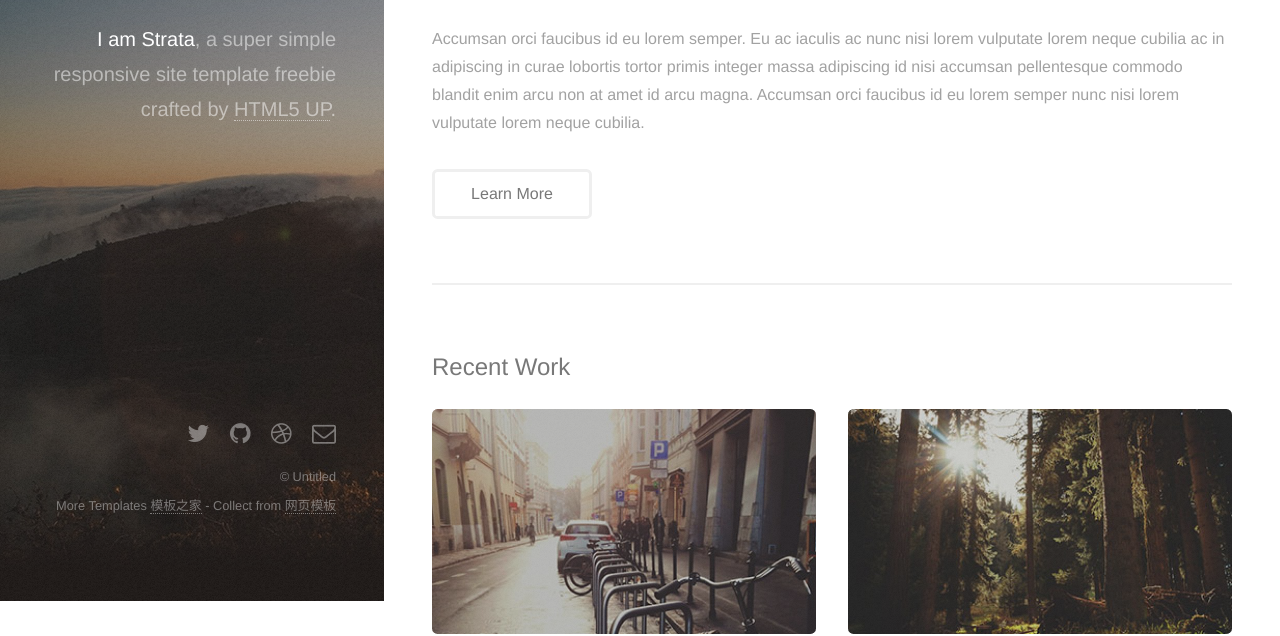
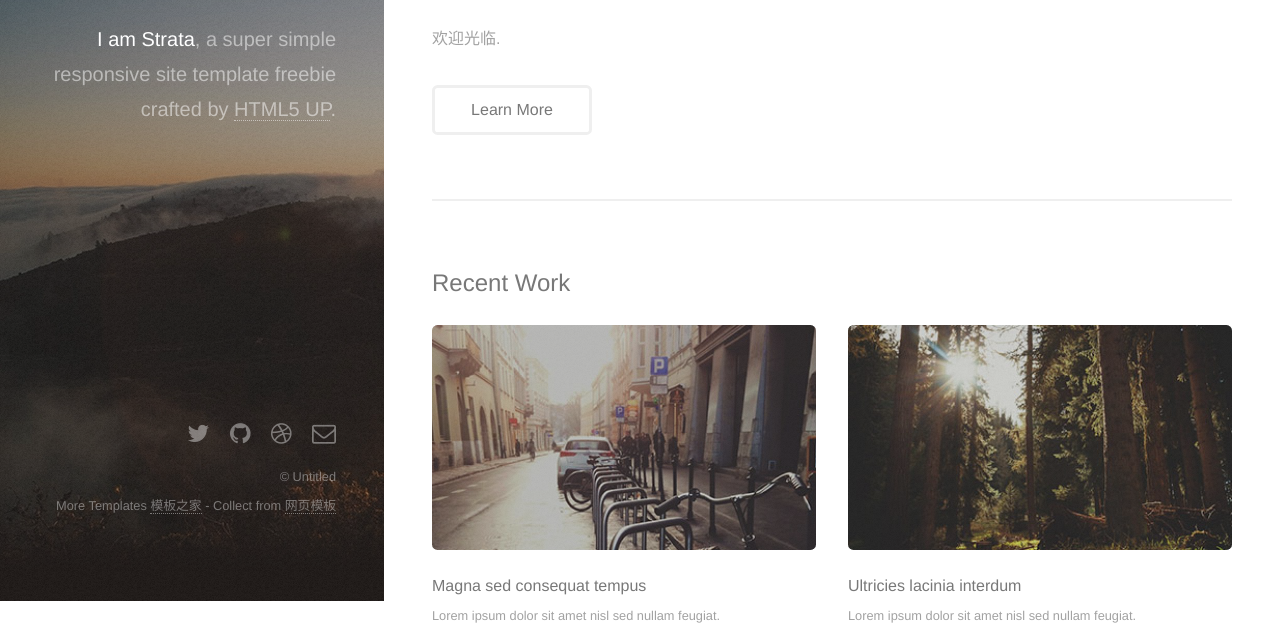
Before and after one commit to shaunrayma/shaunrayma1.github.io, a plain HTML site: page index.html in a window 1280 px wide. Shown: the part 199-835 px from the top of the page. Drawn offline with Linux system fonts and the light colour scheme; a web font is replaced by a local one.

Commit message:
Update index.html

```diff
--- a/index.html
+++ b/index.html
@@ -36,7 +36,7 @@
 							<h2>Ipsum lorem dolor aliquam ante commodo<br />
 							magna sed accumsan arcu neque.</h2>
 						</header>
-						<p>Accumsan orci faucibus id eu lorem semper. Eu ac iaculis ac nunc nisi lorem vulputate lorem neque cubilia ac in adipiscing in curae lobortis tortor primis integer massa adipiscing id nisi accumsan pellentesque commodo blandit enim arcu non at amet id arcu magna. Accumsan orci faucibus id eu lorem semper nunc nisi lorem vulputate lorem neque cubilia.</p>
+						<p>欢迎光临.</p>
 						<ul class="actions">
 							<li><a href="#" class="button">Learn More</a></li>
 						</ul>
```
